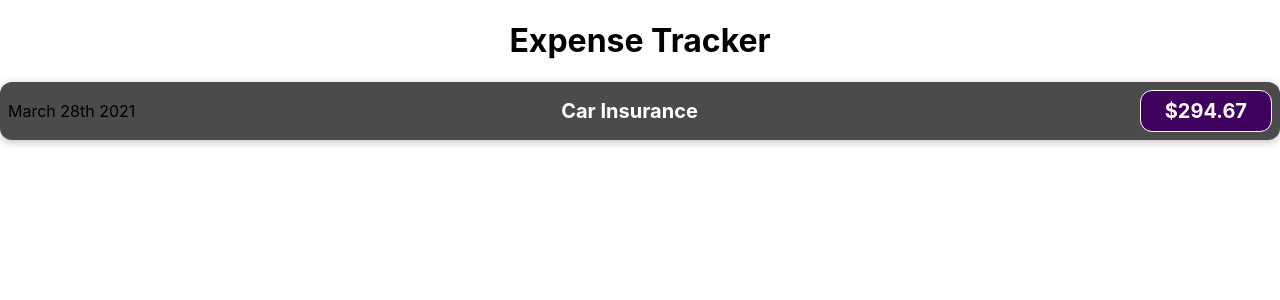
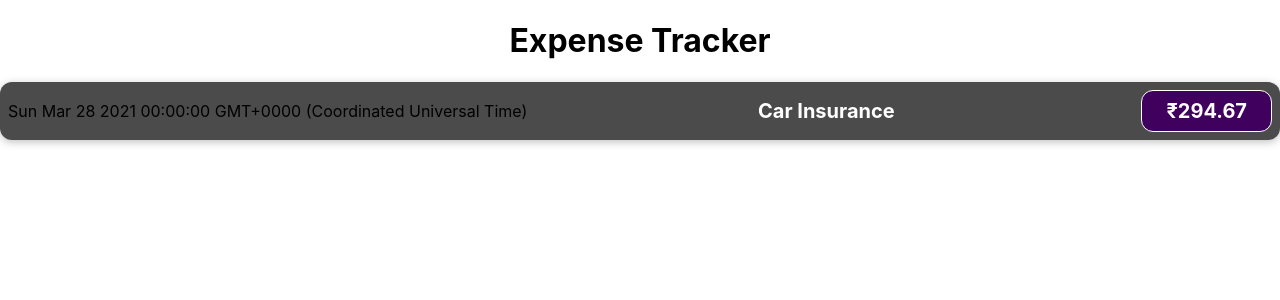
Before and after one commit to jeraldpraveen/React_Training, a React (Create React App) app in the folder expense_tracker/: page / in a window 1280 px wide. Shown: the top 300 px of the page. Built offline with nearby package versions, Linux system fonts and the light colour scheme.

Commit message:
17.Outputting Dynamic Data

```diff
--- a/expense_tracker/src/components/ExpenseItem.js
+++ b/expense_tracker/src/components/ExpenseItem.js
@@ -1,12 +1,15 @@
 import "./ExpenseItem.css";
 
 function ExpenseItem() {
+  const expenseDate = new Date(2021, 2, 28);
+  const expenseTitle = "Car Insurance";
+  const expenseAmount = 294.67;
   return (
     <div className="expense-item">
-      <div>March 28th 2021</div>
+      <div>{expenseDate.toString()}</div>
       <div className="expense-item__description">
-        <h2>Car Insurance</h2>
-        <div className="expense-item__price">$294.67</div>
+        <h2>{expenseTitle}</h2>
+        <div className="expense-item__price">₹{expenseAmount}</div>
       </div>
     </div>
   );
```
